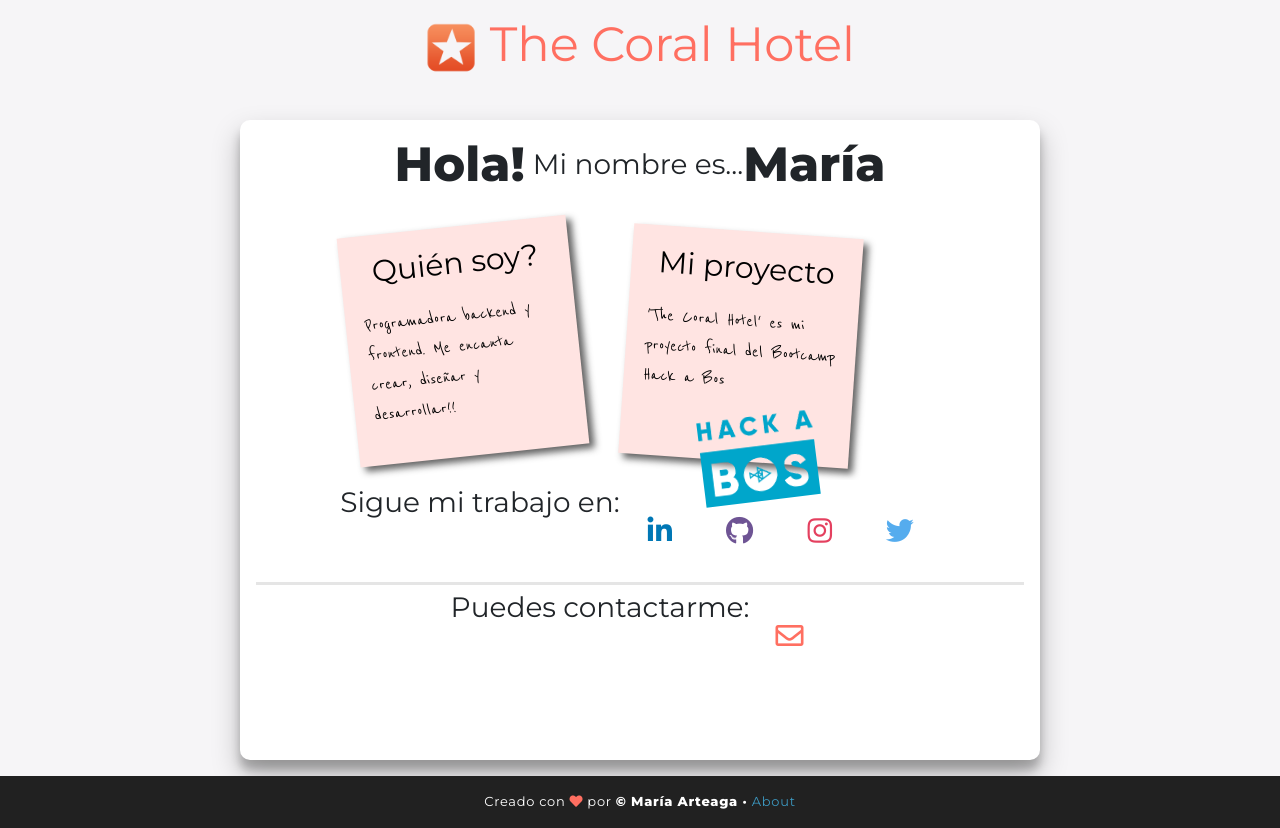
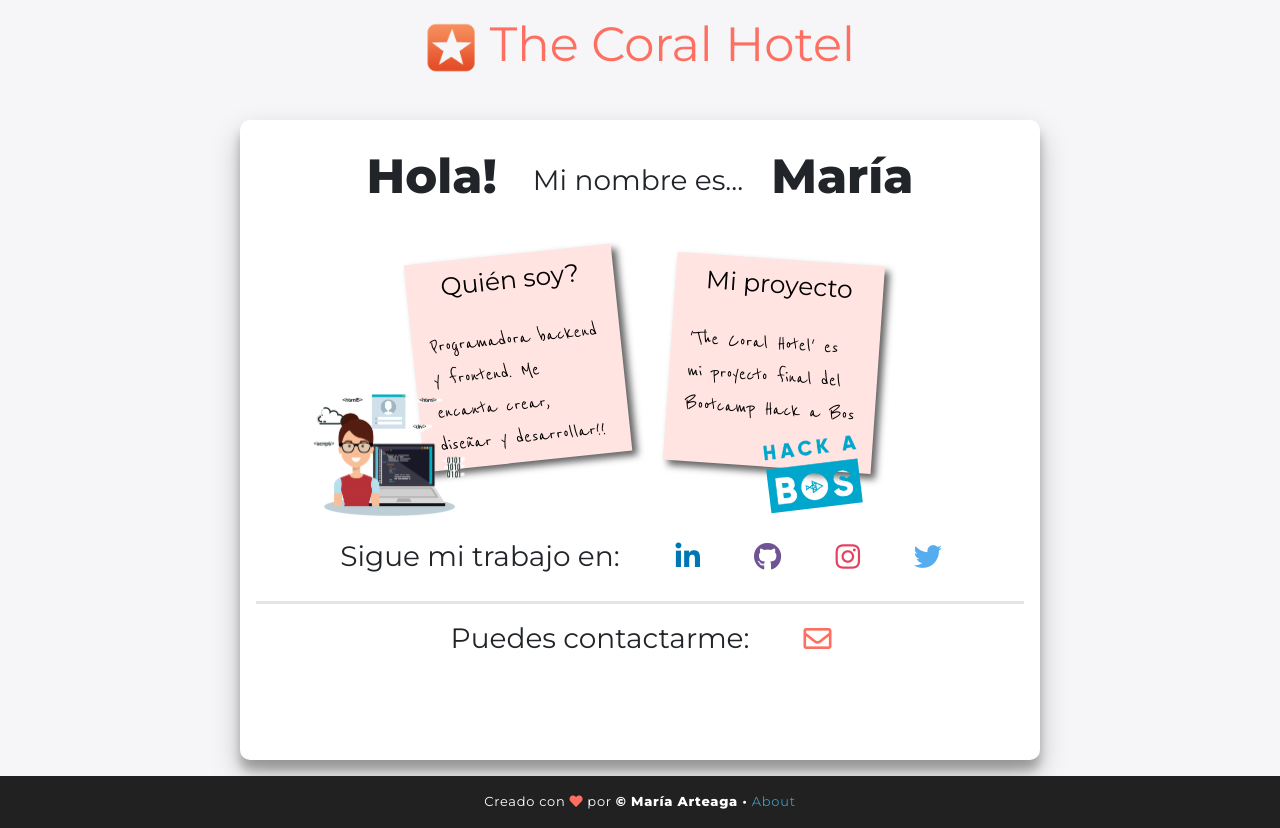
Before and after one commit to mariarte/HAB--Coral-Hotel-Frontend-, an Angular app: page /about in a window 1280 px wide. Built offline with nearby package versions, Linux system fonts and the light colour scheme.

Commit message:
[ADD: Page About]

```diff
--- a/src/app/features/about/about/about.component.html
+++ b/src/app/features/about/about/about.component.html
@@ -1,23 +1,22 @@
 <div class="content container">
     <div class=" titles">
         <!-- <i class=" far fa-grin-alt pr-1"></i> -->
-        <h1 class="pr-2">{{ title }} </h1>
+        <h1 class="pr-2">{{ title }}</h1>
         <h2>{{ presentation }}</h2>
         <h1>{{ name }}</h1>
     </div>
 
     <div class="post-itdiv">
-        <!-- <img class="programmer_img" src="../../../../assets/images/logo_programadora.png" alt="Developer girl" /> -->
         <ul>
             <li>
                 <a>
-                    <h2>{{ descriptionTitle }}</h2>
+                    <h2 class="postit">{{ descriptionTitle }}</h2>
                     <p class="postit ">{{ description }}</p>
                 </a>
             </li>
             <li>
                 <a>
-                    <h2>{{ projectTitle }}</h2>
+                    <h2 class="postit">{{ projectTitle }}</h2>
                     <p class="postit ">{{ project }}</p>
                 </a>
             </li>
@@ -25,16 +24,14 @@
         <img class="hab" src="../../../../assets/images/hab.png" alt="HAB Logo" />
     </div>
 
-
     <div class="social-buttons">
         <h2>{{ textLinks }}</h2>
         <div *ngFor="let link of links">
-            <a href="{{ link.URL }} " class="{{link.class}}">
+            <a href="{{ link.URL }} " class="{{ link.class }}">
                 <span class="social-button__inner">
-                <i class="{{ link.icon }} "></i>
-                </span>
+          <i class="{{ link.icon }} "></i>
+        </span>
             </a>
-
         </div>
     </div>
 
@@ -43,11 +40,15 @@
     <div class="social-buttons">
         <h2>{{ contact.description }}</h2>
         <div>
-            <a href="mailto:{{ contact.email }}?Subject=Hola! " class="{{contact.class}}">
+            <a href="mailto:{{ contact.email }}?Subject=Hola! " class="{{ contact.class }}">
                 <span class="social-button__inner">
-                <i class=" {{contact.icon}} "> </i>
-                </span>
+          <i class=" {{ contact.icon }} "> </i>
+        </span>
             </a>
         </div>
     </div>
+
+    <div class="programmer">
+        <img class="programmer_img" src="../../../../assets/images/logo_programadora.png" alt="Developer girl" />
+    </div>
 </div>
--- a/src/app/features/about/about/about.component.scss
+++ b/src/app/features/about/about/about.component.scss
@@ -30,20 +30,19 @@ div.titles {
     justify-content: center;
 }
 
-// div.programmer {
-//     position: relative;
-//     top: 80px;
-//     left: 120px;
-//     width: 50px;
-//     z-index: 1;
-// }
+div.programmer {
+    position: relative;
+    top: -290px;
+    left: 55px;
+    z-index: 1;
+}
+
 div.post-itdiv {
     position: relative;
     display: flex;
     flex-direction: row;
     align-items: center;
     justify-content: center;
-    // flex-basis: 50%;
     margin: 0;
     padding: 0;
     // z-index: 999;
@@ -51,33 +50,14 @@ div.post-itdiv {
     // height: 350px;
 }
 
-// div.links {
-//     position: relative;
-//     display: flex;
-//     flex-direction: row;
-//     align-items: center;
-//     justify-content: center;
-//     // top: 300px;
-//     // left: 120px;
-// }
 h1 {
     font-size: 3rem;
     font-weight: bolder;
 }
 
 h2 {
-    // margin: 10px 0;
+    margin: 28px;
     font-size: 28px;
-}
-
-p {
-    margin: 10px 0;
-}
-
-a {
-    font-size: 1.2rem;
-    // margin: 10px 0;
-    // font-weight: bolder;
 }
 
 // icono carita grande
@@ -94,8 +74,9 @@ li {
 }
 
 ul {
-    overflow: hidden;
-    // margin: 0px 15px;
+    // overflow: hidden;
+    padding-left: 105px;
+    margin-bottom: 60px;
     // padding: 3em;
 }
 
@@ -104,9 +85,9 @@ ul li a {
     color: #000;
     background: #ffe4e2;
     display: block;
-    height: 12em;
-    width: 12em;
-    padding: 1em;
+    height: 13em;
+    width: 13em;
+    // padding: 0.2em;
     /* Firefox */
     -moz-box-shadow: 5px 5px 7px rgba(33, 33, 33, 1);
     /* Safari+Chrome */
@@ -131,57 +112,63 @@ ul li a:focus {
     -moz-box-shadow: 10px 10px 7px rgba(0, 0, 0, 0.7);
     -webkit-box-shadow: 10px 10px 7px rgba(0, 0, 0, 0.7);
     box-shadow: 10px 10px 7px rgba(0, 0, 0, 0.7);
-    -webkit-transform: scale(1.5);
-    -moz-transform: scale(1.5);
-    -o-transform: scale(1.5);
+    -webkit-transform: scale(1.7);
+    -moz-transform: scale(1.7);
+    -o-transform: scale(1.7);
     position: relative;
     z-index: 5;
 }
 
 ul li {
-    margin: 1.5em;
+    margin: 0 1.5em;
     float: left;
 }
 
 ul li h2 {
     font-family: "Montserrat", arial, sans-se;
-    font-size: 30px;
-    // font-weight: bold;
+    font-size: 25px;
     text-align: center;
-    padding-bottom: 10px;
+    padding-top: 10px;
 }
 
 p.postit {
     font-family: "Reenie Beanie", arial, sans-se;
-    font-size: 20px;
+    font-size: 22px;
+    margin: 0;
+    padding: 0 18px 18px 18px;
 }
 
 img.programmer_img {
-    width: 25%;
-    height: 25%;
+    width: 20%;
+    height: 20%;
     margin: 0;
     padding: 0;
-    // -o-transform: rotate(4deg);
-    // -webkit-transform: rotate(4deg);
-    // -moz-transform: rotate(4deg);
-    position: relative;
-    top: 115px;
-    left: 140px;
-    z-index: 1;
+    // -o-transform: rotate(-4deg);
+    // -webkit-transform: rotate(-4deg);
+    // -moz-transform: rotate(-4deg);
+    // position: relative;
+    // top: 115px;
+    // left: 140px;
+    // z-index: 1;
 }
 
 img.hab {
-    width: 15%;
-    height: 15%;
+    width: 12%;
+    height: 12%;
     margin: 0;
     padding: 0;
     -o-transform: rotate(-7deg);
     -webkit-transform: rotate(-7deg);
     -moz-transform: rotate(-7deg);
     position: relative;
-    top: 110px;
-    left: -180px;
+    top: 100px;
+    left: -135px;
     z-index: 1;
+}
+
+hr {
+    margin: 0;
+    padding: 0;
 }
 
 body {
@@ -210,7 +197,7 @@ $social-button-colors: ( "mail": #0072c6,
 "github": #6e5494,
 "codepen": #212121,
 "steam": #7da10e,
-"snapchat":#eec900,
+"snapchat": #eec900,
 "twitter": #55acee,
 "instagram": #e4405f,
 "email": #ff6f61);
--- a/src/app/features/booking-confirmed/booking-confirmed/booking-confirmed.component.html
+++ b/src/app/features/booking-confirmed/booking-confirmed/booking-confirmed.component.html
@@ -1,5 +1,9 @@
-<h2 class="text-center mt-5">RESERVAS CONFIRMADAS</h2>
-<div>
+<div *ngIf="bookingConfirmedService.bookings.length == 0">
+    <h2 class="text-center mt-5">NO TIENE RESERVAS CONFIRMADAS</h2>
+</div>
+
+<div *ngIf="bookingConfirmedService.bookings.length !== 0">
+    <h2 class="text-center mt-5">RESERVAS CONFIRMADAS</h2>
     <table class="table table-striped p-4">
         <thead>
             <tr>
@@ -18,11 +22,11 @@
                 <td>{{ booking.idOrder }}</td>
                 <!-- <th scope="row">{{ booking.idUser }}</th>-->
                 <td>{{ booking.idExperience }}</td>
-                <td>{{booking.title}}</td>
+                <td>{{ booking.title }}</td>
                 <td class="text-center">{{ booking.units }}</td>
                 <td>{{ booking.price }}</td>
                 <td class="font-italic">{{ booking.comments }}</td>
-                <td>{{ booking.confirmedAt.toLocaleString('es-ES') }}</td>
+                <td>{{ booking.confirmedAt.toLocaleString("es-ES") }}</td>
             </tr>
         </tbody>
     </table>
--- a/src/app/features/booking/booking/booking.component.html
+++ b/src/app/features/booking/booking/booking.component.html
@@ -1,6 +1,10 @@
-<h2 class="text-center mt-5">RESERVAS PENDIENTES DE CONFIRMAR</h2>
-<h5 class="text-center">Compruebe...confirme o elimine de su cuenta:</h5>
-<div>
+<div *ngIf="bookingService.bookings.length == 0">
+    <h2 class="text-center mt-5">NO TIENE RESERVAS PENDIENTES PARA CONFIRMAR</h2>
+</div>
+
+<div *ngIf="bookingService.bookings.length !== 0">
+    <h2 class="text-center mt-5">RESERVAS PENDIENTES DE CONFIRMAR</h2>
+    <h5 class="text-center">Compruebe...confirme o elimine de su cuenta:</h5>
     <table class="table table-striped p-4">
         <thead>
             <tr>
@@ -22,7 +26,7 @@
                 <td>{{ booking.idOrder }}</td>
                 <!-- <th scope="row">{{ booking.idUser }}</th>
                 <td>{{ booking.idExperience }}</td> -->
-                <td>{{booking.title}}</td>
+                <td>{{ booking.title }}</td>
                 <td class="text-center">
                     <span class="fa fa-angle-left angle" (click)="substractQuantity(booking)"></span>
                     <span id="qt">{{ booking.units }}</span>
@@ -30,13 +34,22 @@
                 </td>
                 <td>{{ booking.price }}</td>
                 <!-- <td class="font-italic"><textarea #comments>{{ booking.comments }}</textarea></td> -->
-                <td class="font-italic"><textarea (keyup)="updateBookingComments(booking, $event)">{{booking.comments}}</textarea></td>
+                <td class="font-italic">
+                    <textarea (keyup)="updateBookingComments(booking, $event)">{{
+            booking.comments
+          }}</textarea>
+                </td>
                 <td>{{ booking.orderDate }}</td>
                 <!-- <td>{{ new Date(`${booking.orderDate}Z`).toLocaleString('es-ES')}}</td> -->
-                <td><i class="fas fa-check-circle" (click)="updateOrder(booking.idOrder, booking.units, booking.comments)"></i></td>
-                <td><i class="fas fa-trash-alt" (click)="deleteOrder(booking.idOrder)"></i></td>
+                <td>
+                    <i class="fas fa-check-circle" (click)="
+              updateOrder(booking.idOrder, booking.units, booking.comments)
+            "></i>
+                </td>
+                <td>
+                    <i class="fas fa-trash-alt" (click)="deleteOrder(booking.idOrder)"></i>
+                </td>
             </tr>
-
         </tbody>
     </table>
 </div>
```
